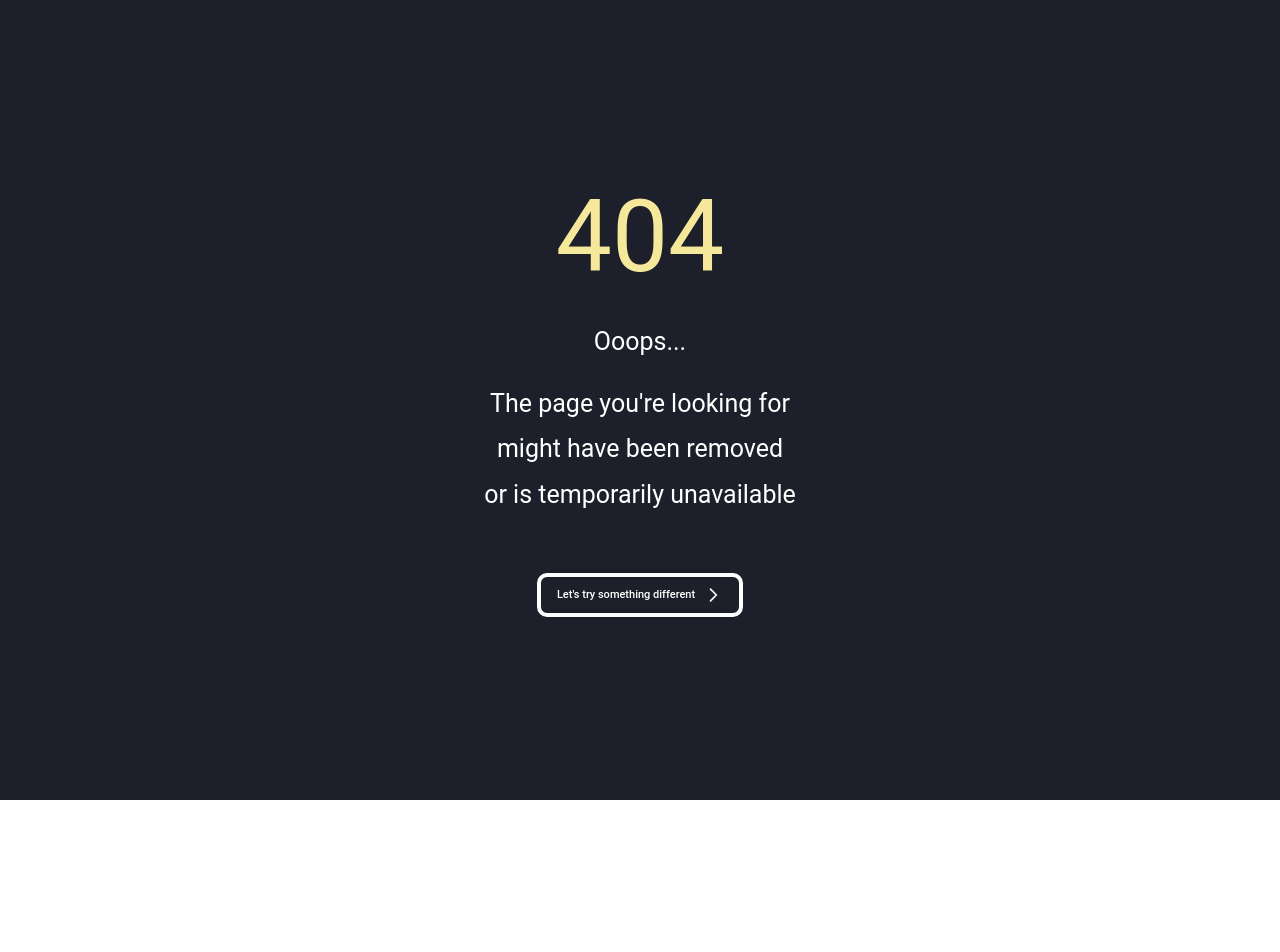
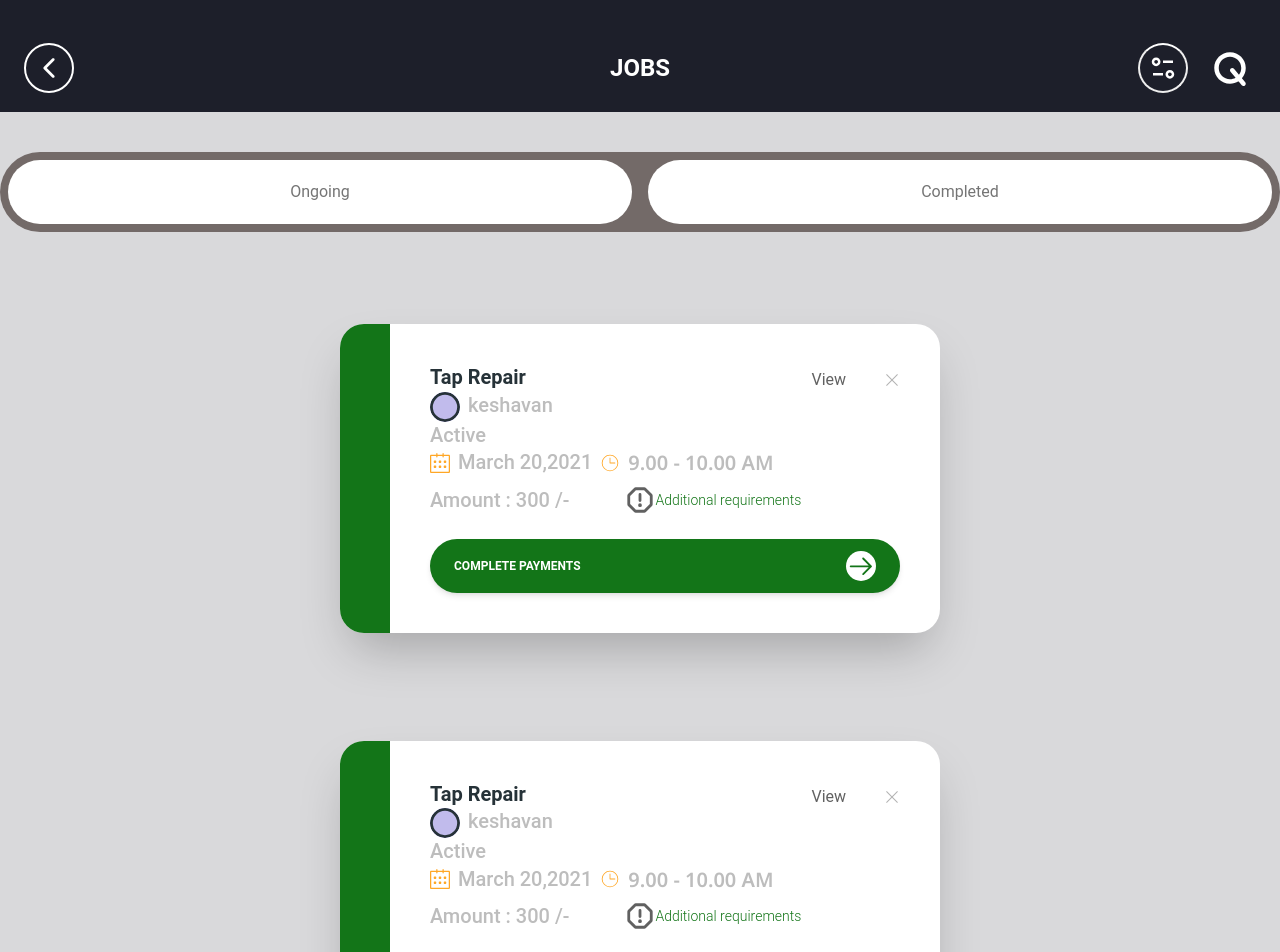
Before and after one commit to RJRYT/SC-MERN, a React (Vite) app in the folder client/: page /jobs in a window 1280 px wide. Before the commit this address had no page. Shown: the top 952 px of the page. Before the commit the page ends 800 px from the top, so only its background shows below. Built offline with nearby package versions, Linux system fonts and the light colour scheme.

Commit message:
services

```diff
--- /dev/null
+++ b/client/src/pages/common/Jobs.jsx
@@ -0,0 +1,134 @@
+import React from 'react';
+import HeaderComponent from '../helpcenter/HeaderComponent';
+import {
+  Card,
+  CardBody,
+  CardFooter,
+  Typography,
+  Button,
+} from "@material-tailwind/react";
+import { GoArrowRight } from "react-icons/go";
+import { RxCross1 } from "react-icons/rx";
+import { FaRegCircle } from "react-icons/fa6";
+import { SlCalender } from "react-icons/sl";
+import { CiClock2 } from "react-icons/ci";
+import { PiWarningOctagonBold } from "react-icons/pi";
+
+function Jobs() {
+  return (
+    <div className="bg-background-color">
+      <div>
+        <HeaderComponent />
+      </div>
+
+      {/* First Card */}
+      <div className="flex items-center justify-center py-20 sm:w-6/5 md:w-6/5 lg:w-6/5 xl:w-6/5 ">
+        <Card className="flex flex-row w-[600px] shadow-2xl rounded-3xl m-3">
+          {/* Left Grey Section */}
+          <div className="w-1/12 bg-card-color rounded-s-3xl"></div>
+
+          {/* Right Content Section */}
+          <div className="w-11/12 p-4">
+            <CardBody>
+              {/* Title Section */}
+              <div className="flex items-center justify-between mb-2">
+                <Typography variant="h5" color="blue-gray">
+                  Tap Repair
+                   <div className=' flex'>
+
+                   <FaRegCircle size={30}  className='bg-side-color rounded-full ' />
+                   <p className='px-2 text-gray-400 font-medium'>keshavan</p>
+
+                   </div>
+                   <p className='font-medium text-gray-400'>Active</p>
+
+                   <div className='flex  items-center space-x-2'>
+                   <SlCalender className='text-orange-400' />
+                    <p className='font-medium text-gray-400'>March 20,2021 </p>
+                    <CiClock2  className='text-orange-400'/>
+                    <p className='font-nano text-gray-400'>9.00 - 10.00 AM</p>
+                   </div>
+                </Typography>
+                <a href="" className='-mt-20'>View</a>
+                <RxCross1 className="text-cross-color cursor-pointer -mt-20" />
+              </div>
+              {/* Description */}
+              <Typography>
+                <div className='flex items-center '>
+               <p className='font-medium text-xl text-gray-400 '>Amount : 300 /- </p>
+               <PiWarningOctagonBold size={30} className='ml-14' />
+               <p className='text-card-color text-sm' >Additional requirements</p>
+               </div>
+              </Typography>
+            </CardBody>
+            <CardFooter className="pt-0">
+              <Button className="bg-card-color w-full rounded-full flex items-center justify-between ">
+                Complete Payments
+                <GoArrowRight
+                  size={30}
+                  className="text-card-color bg-white rounded-full"
+                />
+              </Button>
+            </CardFooter>
+          </div>
+        </Card>
+      </div>
+
+      {/* Second Card */}
+
+     <div className="flex items-center justify-center  sm:w-6/5 md:w-6/5 lg:w-6/5 xl:w-6/5  ">
+        <Card className="flex flex-row w-[600px] shadow-2xl rounded-3xl m-4">
+          {/* Left Grey Section */}
+          <div className="w-1/12 bg-card-color rounded-s-3xl"></div>
+
+          {/* Right Content Section */}
+          <div className="w-11/12 p-4">
+            <CardBody>
+              {/* Title Section */}
+              <div className="flex items-center justify-between mb-2">
+                <Typography variant="h5" color="blue-gray">
+                  Tap Repair
+                   <div className=' flex'>
+
+                   <FaRegCircle size={30}  className='bg-side-color rounded-full ' />
+                   <p className='px-2 text-gray-400 font-medium'>keshavan</p>
+
+                   </div>
+                   <p className='font-medium text-gray-400'>Active</p>
+
+                   <div className='flex  items-center space-x-2'>
+                   <SlCalender className='text-orange-400' />
+                    <p className='font-medium text-gray-400'>March 20,2021 </p>
+                    <CiClock2  className='text-orange-400'/>
+                    <p className='font-nano text-gray-400'>9.00 - 10.00 AM</p>
+                   </div>
+                </Typography>
+                <a href="" className='-mt-20'>View</a>
+                <RxCross1 className="text-cross-color cursor-pointer -mt-20" />
+              </div>
+              {/* Description */}
+              <Typography>
+                <div className='flex items-center '>
+               <p className='font-medium text-xl text-gray-400 '>Amount : 300 /- </p>
+               <PiWarningOctagonBold size={30} className='ml-14' />
+               <p className='text-card-color text-sm' >Additional requirements</p>
+               </div>
+              </Typography>
+            </CardBody>
+            <CardFooter className="pt-0">
+              <Button className="bg-card-color w-full rounded-full flex items-center justify-between ">
+                Complete Payments
+                <GoArrowRight
+                  size={30}
+                  className="text-card-color bg-white rounded-full"
+                />
+              </Button>
+            </CardFooter>
+          </div>
+        </Card>
+      </div>
+    </div>
+  );
+}
+
+export default Jobs;
--- a/client/src/pages/helpcenter/HeaderComponent.jsx
+++ b/client/src/pages/helpcenter/HeaderComponent.jsx
@@ -17,7 +17,7 @@ function HeaderComponent() {
         </button>
 
         <h6 className={`text-center font-bold md:w-auto md:flex-grow-0 text-lg md:text-2xl md:absolute md:left-1/2 md:transform md:-translate-x-1/2 ${activeTab === 'contact' ? ' sm-only:gap-3 sm-only:mr-16':''}`}>
-          HELP CENTER
+          JOBS
         </h6>
 
         <div className="flex items-center space-x-4">
@@ -30,24 +30,31 @@ function HeaderComponent() {
         </div>
       </div>
 
-      <div className='bg-gray-300 w-full h-20 flex'>
+      <div className="bg-btn-color w-full h-20 flex mt-10 rounded-full ">
   <button
-          className={`w-1/2 p-4 ${activeTab === 'faq' ? 'bg-gray-bg text-black border-b-2 border-blue-900' : 'bg-white text-gray-600'}`}
-          onClick={() => setActiveTab('faq')}
+    className={`w-1/2 px-6 py-2 m-2   ${
+      activeTab === 'ongoing'
+        ? 'bg-white text-black border-b-2 rounded-full border-blue-900'
+        : 'bg-white text-gray-600 rounded-full'
+    }`}
+    onClick={() => setActiveTab('ongoing')}
   >
-          FAQ
+    Ongoing
   </button>
   <button
-          className={`w-1/2 p-4 ${activeTab === 'contact' ? 'bg-bg-gray-bg text-black border-b-2 border-blue-900' : 'bg-white text-gray-600'}`}
-          onClick={() => setActiveTab('contact')}
+    className={`w-1/2 px-6 py-2 m-2 ${
+      activeTab === 'complete'
+        ? 'bg-white text-black border-b-2 rounded-full border-blue-900'
+        : 'bg-white text-gray-600 rounded-full'
+    }`}
+    onClick={() => setActiveTab('complete')}
   >
-          CONTACT US
+    Completed
   </button>
 </div>
 
-      <div>
-        {activeTab === 'faq' ? <FaqPage /> : <ContactUs />}
-      </div>
+
+
     </div>
   );
 }
--- a/client/src/routes/Router.jsx
+++ b/client/src/routes/Router.jsx
@@ -23,6 +23,7 @@ const CongratulationsPage = lazy(() =>
 import ErrorElement from "../pages/common/ErrorElement";
 import ErrorBoundary from "../pages/common/ErrorBoundary";
 import LoadingSpinner from "../components/common/LoadingSpinner";
+import Jobs from "../pages/common/Jobs";
 
 const router = createBrowserRouter([
   {
@@ -178,6 +179,14 @@ const router = createBrowserRouter([
       </ErrorBoundary>
     ),
   },
+  {
+    path: "jobs",
+    element: (
+      <ErrorBoundary>
+        <Jobs/>
+      </ErrorBoundary>
+    ),
+  },
 ]);
 
 export default function Router() {
--- a/client/tailwind.config.js
+++ b/client/tailwind.config.js
@@ -17,6 +17,14 @@ module.exports = withMT({
         'custom-dark-purple': '#1d1f2a',
           "dark-purple": "#1d1f2a",
         "gray-bg":"#d9d9db",
+        "nav-white":"#ffffff",
+        "background-color":"#d9d9db",
+        "card-color":"#137518",
+        "cross-color":"#b3b3b3",
+        "side-color":"#c1bbec",
+        "btn-color":"#736a68"
+
+
       },
         boxShadow: {
         'custom-dark': '0 4px 8px rgba(0, 0, 0, 0.5)',
```
Also changed, not shown: client/src/components/root/Navbar2.jsx (added). Lines whose indentation alone changed are shown as unchanged.
